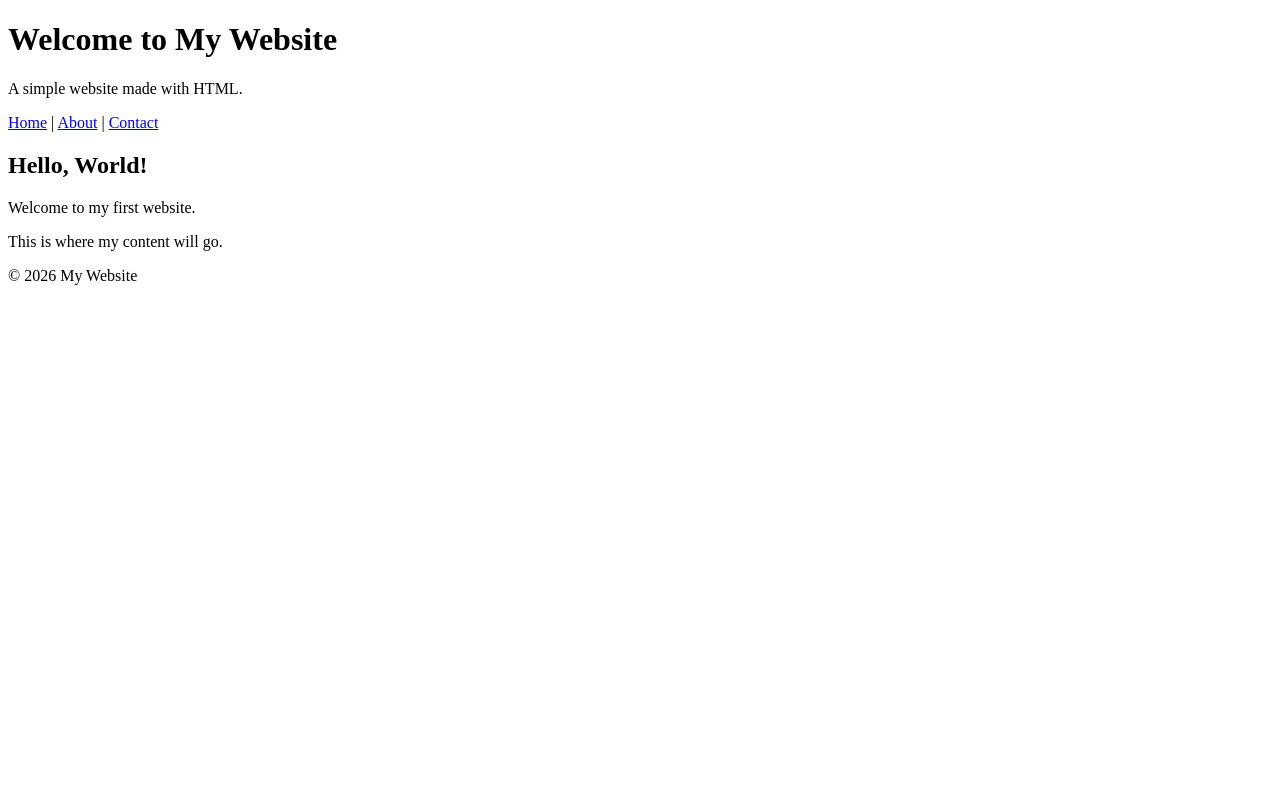
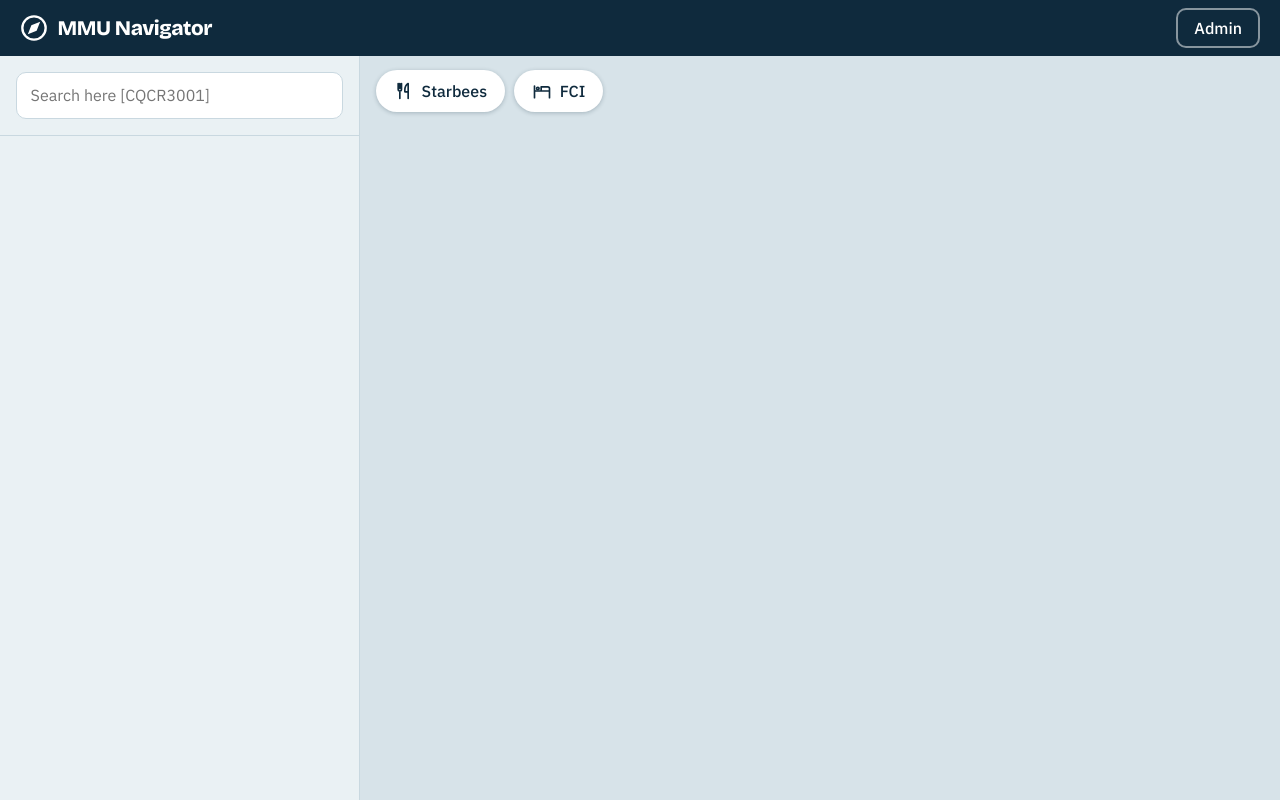
Before and after one commit to yaohom0602/MiniIT, a plain HTML site: page index.html in a window 1280 px wide. Drawn offline with nearby package versions, Linux system fonts and the light colour scheme.

Commit message:
added html and css for website template; removed text file

```diff
--- a/index.html
+++ b/index.html
@@ -1,31 +1,56 @@
-
 <!DOCTYPE html>
-<html>
+<html lang="en">
 <head>
-    <title>My First Website</title>
+  <meta charset="UTF-8">
+  <meta name="viewport" content="width=device-width, initial-scale=1">
+  <title>MMU Navigator</title>
+  <link rel="preconnect" href="https://fonts.googleapis.com">
+  <link rel="preconnect" href="https://fonts.gstatic.com" crossorigin>
+  <link href="https://fonts.googleapis.com/css2?family=Bricolage+Grotesque:wght@800&family=IBM+Plex+Sans:wght@400;500&display=swap" rel="stylesheet">
+  <link rel="stylesheet" href="style.css">
 </head>
 <body>
 
-    <header>
-        <h1>Welcome to My Website</h1>
-        <p>A simple website made with HTML.</p>
-    </header>
+  <!-- TOP BAR -->
+  <header class="topbar">
+    <a href="#" class="brand">
+      <!-- Replace this SVG with <img src="logo.png" alt=""> -->
+      <svg width="28" height="28" viewBox="0 0 24 24" fill="none" stroke="currentColor" stroke-width="2" aria-hidden="true"><circle cx="12" cy="12" r="10"/><path d="M15.5 8.5 13.5 13.5 8.5 15.5 10.5 10.5z" fill="currentColor"/></svg>
+      <span>MMU Navigator</span>
+    </a>
+    <a href="#" class="admin-link">Admin</a>
+  </header>
 
-    <nav>
-        <a href="#">Home</a> |
-        <a href="#">About</a> |
-        <a href="#">Contact</a>
-    </nav>
+  <div class="app">
+    <!-- LEFT PANEL -->
+    <aside class="panel">
+      <div class="search">
+        <div class="search-row">
+          <input type="search" placeholder="Search here [CQCR3001]">
+        </div>
+      </div>
 
-    <main>
-        <h2>Hello, World!</h2>
-        <p>Welcome to my first website.</p>
-        <p>This is where my content will go.</p>
+      <!-- Search results go here -->
+      <div class="results"></div>
+    </aside>
+
+    <!-- MAP -->
+    <main class="map">
+      <!-- Category chips float over the top of the map -->
+      <div class="chips">
+        <span class="chip">
+          <svg width="20" height="20" viewBox="0 0 24 24" fill="none" stroke="currentColor" stroke-width="2" stroke-linecap="round" stroke-linejoin="round" aria-hidden="true"><path d="M5 3v7a2 2 0 0 0 2 2v9M9 3v7a2 2 0 0 1-2 2M7 3v6"/><path d="M17 21V3c-2.5 1.5-4 4.5-4 8v2h4"/></svg>
+          Starbees
+        </span>
+        <span class="chip">
+          <svg width="20" height="20" viewBox="0 0 24 24" fill="none" stroke="currentColor" stroke-width="2" stroke-linecap="round" stroke-linejoin="round" aria-hidden="true"><path d="M3 20V6M3 12h18v8M21 12V9a2 2 0 0 0-2-2h-8v5"/><circle cx="7" cy="9" r="1.5"/></svg>
+          FCI
+        </span>
+      </div>
+
+      <!-- Map goes here -->
     </main>
-
-    <footer>
-        <p>&copy; 2026 My Website</p>
-    </footer>
+  </div>
 
 </body>
 </html>
--- /dev/null
+++ b/style.css
@@ -0,0 +1,74 @@
+/* ---------- Design tokens: change these to rebrand ---------- */
+:root {
+  --chart:   #EAF1F4;  /* panel background */
+  --paper:   #FFFFFF;
+  --ink:     #0F2A3D;  /* text and top bar */
+  --line:    #C9D8E0;
+  --map-bg:  #D7E3E9;  /* placeholder map color */
+
+  --font-head: "Bricolage Grotesque", "Helvetica Neue", Arial, sans-serif;
+  --font-body: "IBM Plex Sans", system-ui, -apple-system, "Segoe UI", sans-serif;
+
+  --radius: 10px;
+  --topbar-h: 3.5rem;
+  --panel-w: 360px;
+}
+
+*, *::before, *::after { box-sizing: border-box; }
+html, body { height: 100%; margin: 0; }
+body {
+  display: flex; flex-direction: column;
+  font: 400 1rem/1.5 var(--font-body);
+  color: var(--ink); background: var(--chart);
+}
+a { color: inherit; }
+button, input { font: inherit; color: inherit; }
+
+/* ---------- Top bar ---------- */
+.topbar {
+  flex: 0 0 var(--topbar-h);
+  display: flex; align-items: center; justify-content: space-between;
+  padding-inline: 1.25rem;
+  background: var(--ink); color: #fff;
+}
+.brand { display: flex; align-items: center; gap: .6rem; text-decoration: none; font: 800 1.3rem var(--font-head); letter-spacing: -0.02em; }
+.admin-link { text-decoration: none; font-weight: 500; padding: .4em 1em; border: 2px solid rgba(255,255,255,.5); border-radius: var(--radius); }
+
+/* ---------- Layout ---------- */
+.app { flex: 1; display: flex; min-height: 0; }
+
+.panel {
+  flex: 0 0 var(--panel-w);
+  display: flex; flex-direction: column;
+  background: var(--chart);
+  border-right: 1px solid var(--line);
+}
+.map { position: relative; flex: 1; min-width: 0; background: var(--map-bg); }
+
+/* ---------- Search ---------- */
+.search { padding: 1rem; border-bottom: 1px solid var(--line); }
+.search-row { display: flex; gap: .5rem; }
+.search input {
+  flex: 1; min-width: 0; padding: .65em .85em;
+  background: var(--paper); border: 1px solid var(--line); border-radius: var(--radius);
+}
+.filter-btn { padding: .65em 1em; font-weight: 500; background: var(--paper); border: 1px solid var(--line); border-radius: var(--radius); }
+
+.results { flex: 1; overflow-y: auto; padding: 1rem; }
+
+/* ---------- Category chips (float over the map) ---------- */
+.chips { position: absolute; top: .9rem; left: 1rem; right: 1rem; display: flex; gap: .6rem; flex-wrap: wrap; }
+.chip {
+  display: inline-flex; align-items: center; gap: .5rem;
+  padding: .55em 1.1em; font-weight: 500;
+  background: var(--paper); color: var(--ink);
+  border-radius: 999px;
+  box-shadow: 0 1px 4px rgba(15,42,61,.25);
+}
+
+/* ---------- Mobile: panel stacks above the map ---------- */
+@media (max-width: 720px) {
+  .app { flex-direction: column; }
+  .panel { flex: 0 0 auto; max-height: 45%; border-right: 0; border-bottom: 1px solid var(--line); }
+  .map { flex: 1; }
+}
```
Also changed, not shown: test.txt (deleted).
